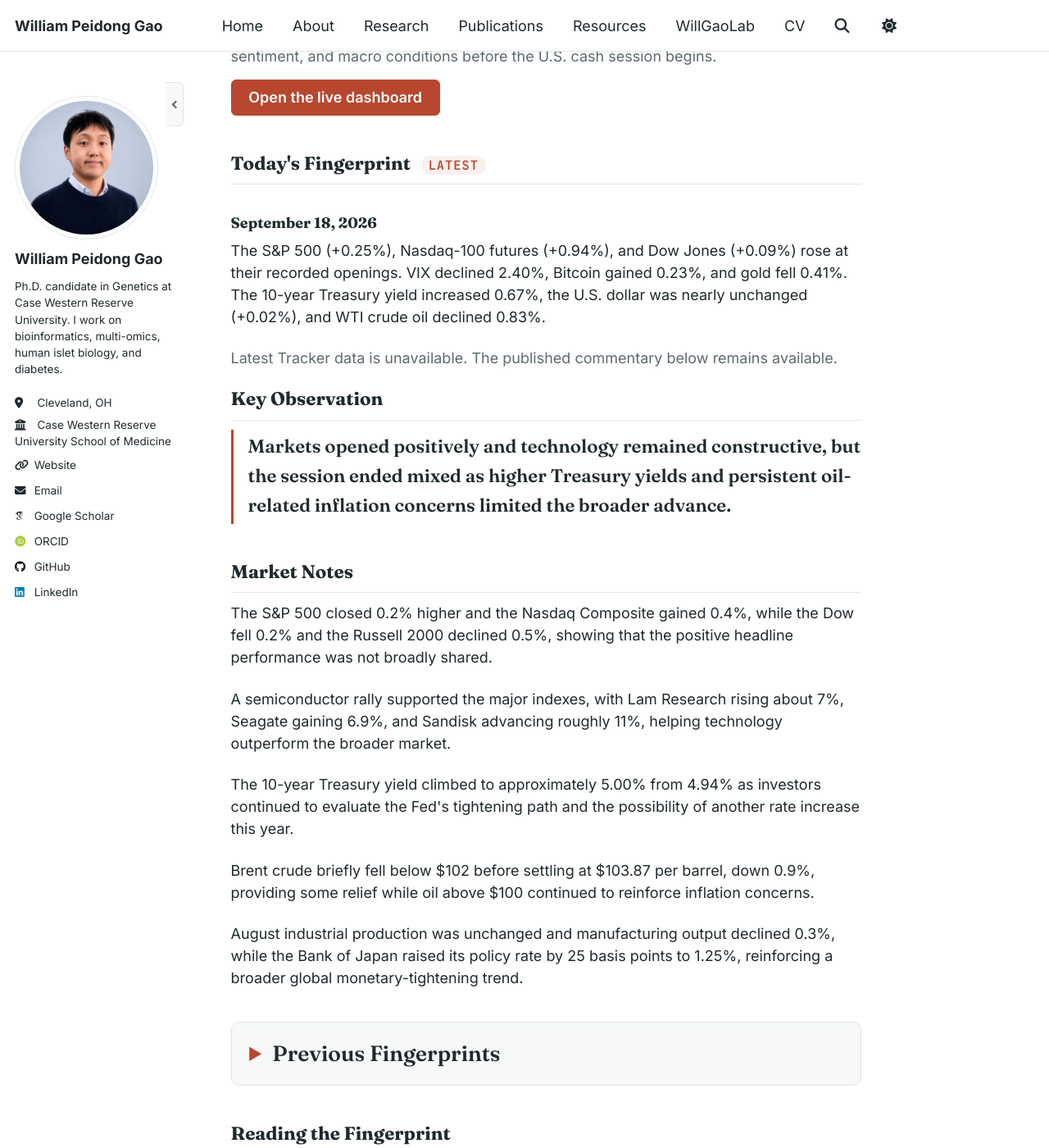
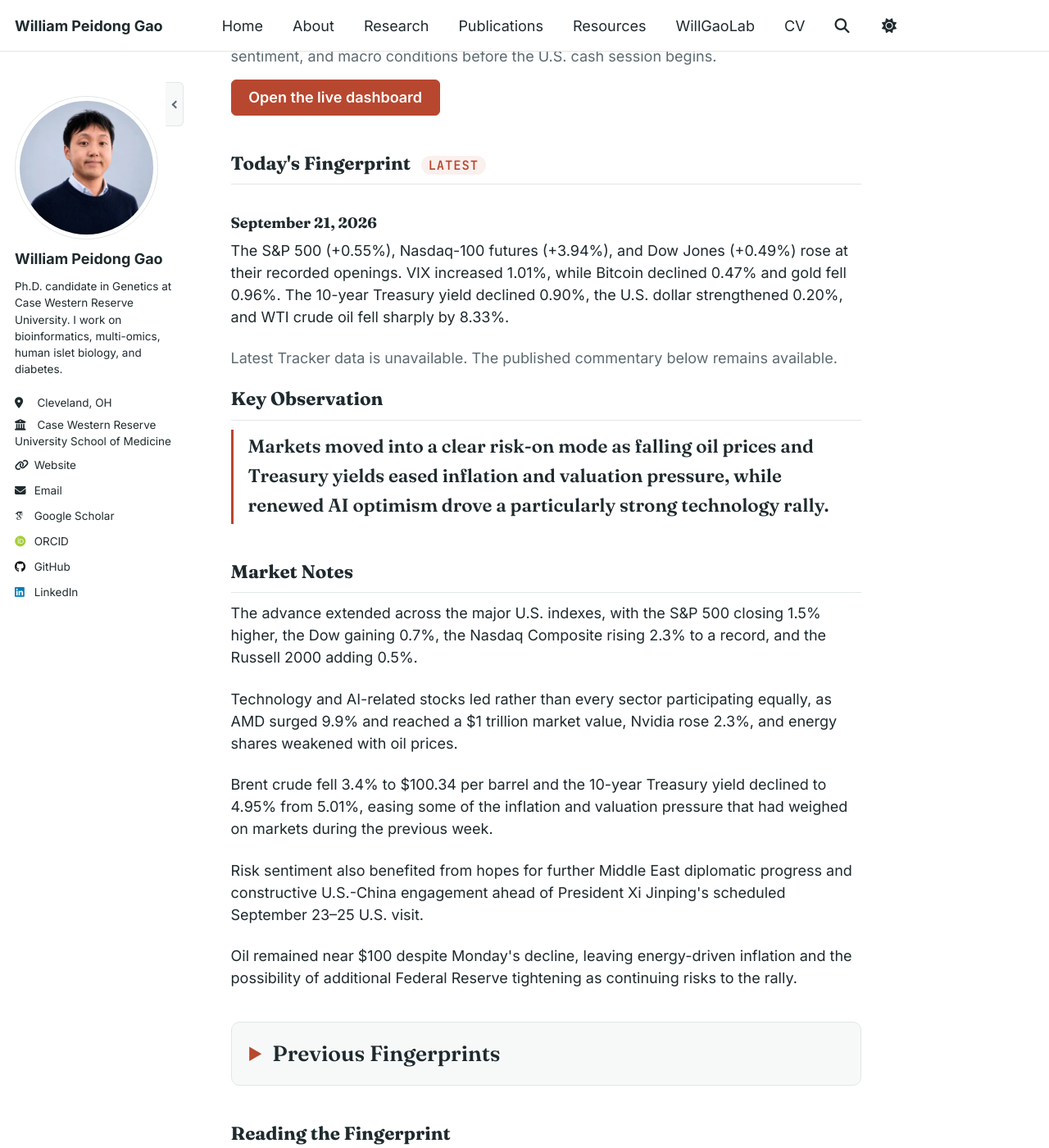
Before and after one commit to PeidongGao/WilliamGaoWeb, a Jekyll site: the page built from _pages/market-fingerprint.md, in a window 1280 px wide and 1400 px high, scrolled down 296 px. Shown: the whole window at 82% size. Built offline with Jekyll 4.4.1, drawn with Linux system fonts in a browser that asks for light colours; some web fonts are replaced.

Commit message:
Add September 21 market commentary

```diff
--- a/_data/market_commentary.yml
+++ b/_data/market_commentary.yml
@@ -1,3 +1,13 @@
+- date: "2026-09-21"
+  summary: "The S&P 500 (+0.55%), Nasdaq-100 futures (+3.94%), and Dow Jones (+0.49%) rose at their recorded openings. VIX increased 1.01%, while Bitcoin declined 0.47% and gold fell 0.96%. The 10-year Treasury yield declined 0.90%, the U.S. dollar strengthened 0.20%, and WTI crude oil fell sharply by 8.33%."
+  key_observation: "Markets moved into a clear risk-on mode as falling oil prices and Treasury yields eased inflation and valuation pressure, while renewed AI optimism drove a particularly strong technology rally."
+  market_notes:
+    - "The advance extended across the major U.S. indexes, with the S&P 500 closing 1.5% higher, the Dow gaining 0.7%, the Nasdaq Composite rising 2.3% to a record, and the Russell 2000 adding 0.5%."
+    - "Technology and AI-related stocks led rather than every sector participating equally, as AMD surged 9.9% and reached a $1 trillion market value, Nvidia rose 2.3%, and energy shares weakened with oil prices."
+    - "Brent crude fell 3.4% to $100.34 per barrel and the 10-year Treasury yield declined to 4.95% from 5.01%, easing some of the inflation and valuation pressure that had weighed on markets during the previous week."
+    - "Risk sentiment also benefited from hopes for further Middle East diplomatic progress and constructive U.S.-China engagement ahead of President Xi Jinping's scheduled September 23–25 U.S. visit."
+    - "Oil remained near $100 despite Monday's decline, leaving energy-driven inflation and the possibility of additional Federal Reserve tightening as continuing risks to the rally."
+
 - date: "2026-09-18"
   summary: "The S&P 500 (+0.25%), Nasdaq-100 futures (+0.94%), and Dow Jones (+0.09%) rose at their recorded openings. VIX declined 2.40%, Bitcoin gained 0.23%, and gold fell 0.41%. The 10-year Treasury yield increased 0.67%, the U.S. dollar was nearly unchanged (+0.02%), and WTI crude oil declined 0.83%."
   key_observation: "Markets opened positively and technology remained constructive, but the session ended mixed as higher Treasury yields and persistent oil-related inflation concerns limited the broader advance."
```
